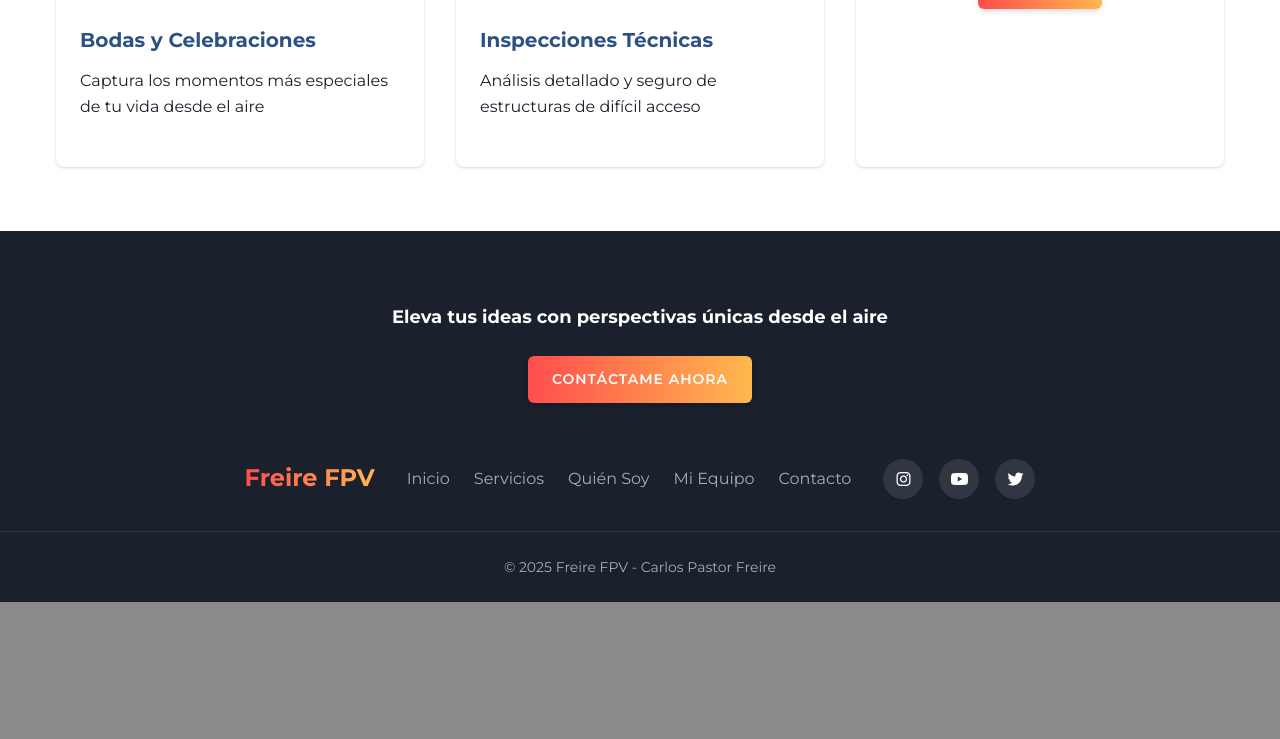
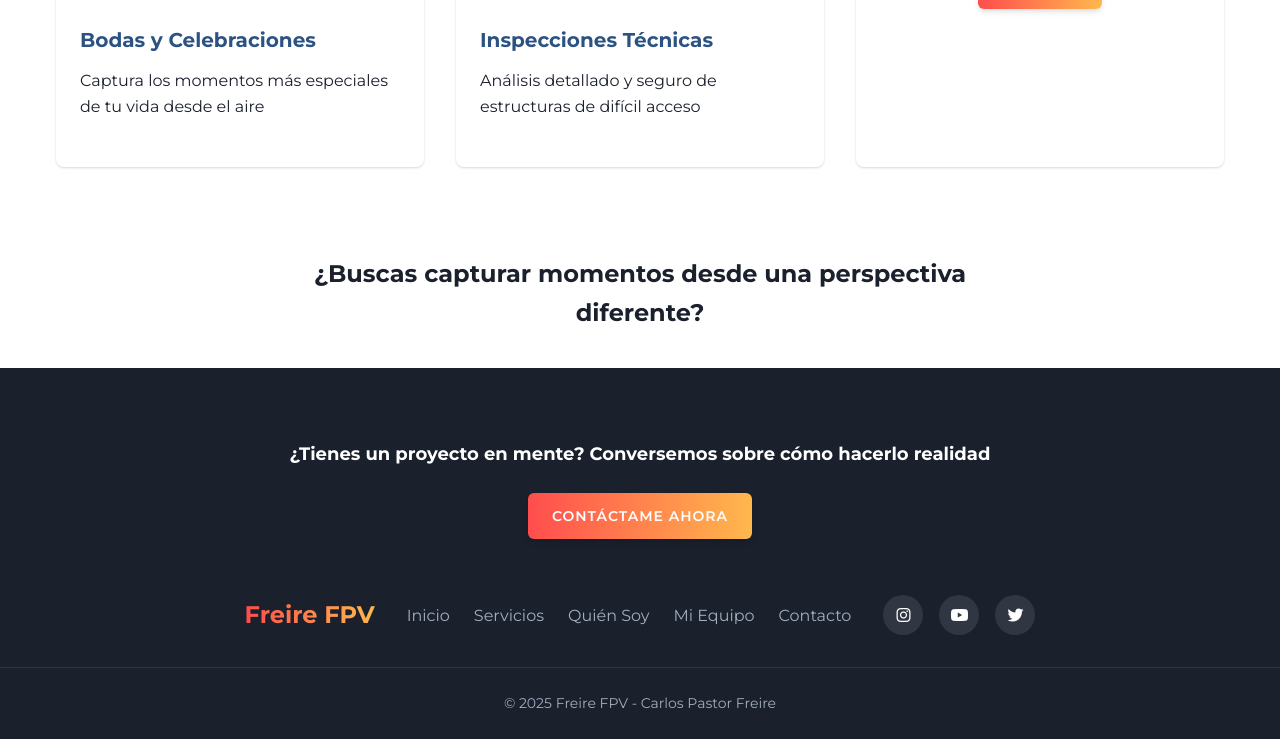
Before and after one commit to 420btc/frerefpv2, a Flask app: page /inicio in a window 1280 px wide. Shown: the part 2128-2867 px from the top of the page. Before the commit the page ends 2730 px from the top, so only its background shows below. Run offline with Flask 3, Linux system fonts and the light colour scheme.

Commit message:
Update website copy to use questions instead of statements.
Replit-Commit-Author: Agent
Replit-Commit-Session-Id: bfd02ce0-17c1-4126-93ef-c7efa9e75cba
Replit-Commit-Screenshot-Url: https://storage.googleapis.com/screenshot-production-us-central1/067bebea-f227-4ada-808c-ecb15f9e9898/e33f2d31-cb75-4640-ae59-3dc79d126043.jpg

```diff
--- a/templates/index.html
+++ b/templates/index.html
@@ -221,7 +221,35 @@
     </div>
 </section>
 
+<section class="cta-section cta-secondary">
+    <div class="container">
+        <div class="cta-content">
+            <h2>¿Buscas capturar momentos desde una perspectiva diferente?</h2>
+        </div>
+    </div>
+</section>
 
+{% endblock %}
+
+{% block styles %}
+<style>
+    .cta-section.cta-secondary {
+        background: #f8f9fa;
+        margin-top: 2rem;
+        padding: 1.25rem 0;
+        border-top: 1px solid #e9ecef;
+    }
+
+    .cta-section.cta-secondary .cta-content {
+        text-align: center;
+    }
+
+    .cta-section.cta-secondary h2 {
+        color: #333;
+        font-size: 1.5rem;
+        margin-bottom: 0;
+    }
+</style>
 {% endblock %}
 
 {% block scripts %}
--- a/templates/layout.html
+++ b/templates/layout.html
@@ -95,7 +95,7 @@
     <footer>
         <div class="footer-cta-banner">
             <div class="container">
-                <h3>Eleva tus ideas con perspectivas únicas desde el aire</h3>
+                <h3>¿Tienes un proyecto en mente? Conversemos sobre cómo hacerlo realidad</h3>
                 <a href="{{ url_for('contacto') }}" class="btn-primary">Contáctame ahora</a>
             </div>
         </div>
--- a/templates/quienes-somos.html
+++ b/templates/quienes-somos.html
@@ -124,8 +124,7 @@
 <section class="cta-section cta-secondary">
     <div class="container">
         <div class="cta-content">
-            <h2>¿Listo para transformar tu visión en imágenes aéreas espectaculares?</h2>
-            <p>Cada proyecto es único y merece ser capturado con una perspectiva extraordinaria.</p>
+            <h2>¿Cómo puedo ayudarte a capturar tu historia desde una nueva perspectiva?</h2>
         </div>
     </div>
 </section>
```
Also changed, not shown: templates/contacto.html (+29 -0 lines), templates/mi-equipo.html (+25 -0 lines), templates/servicios.html (+25 -0 lines).
